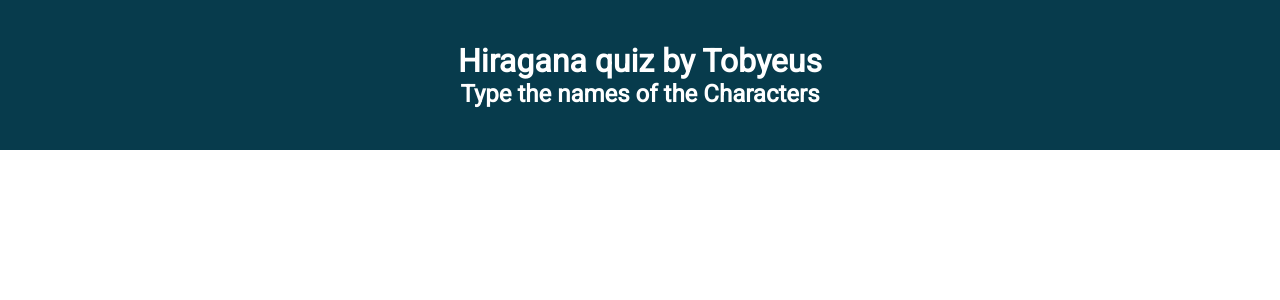
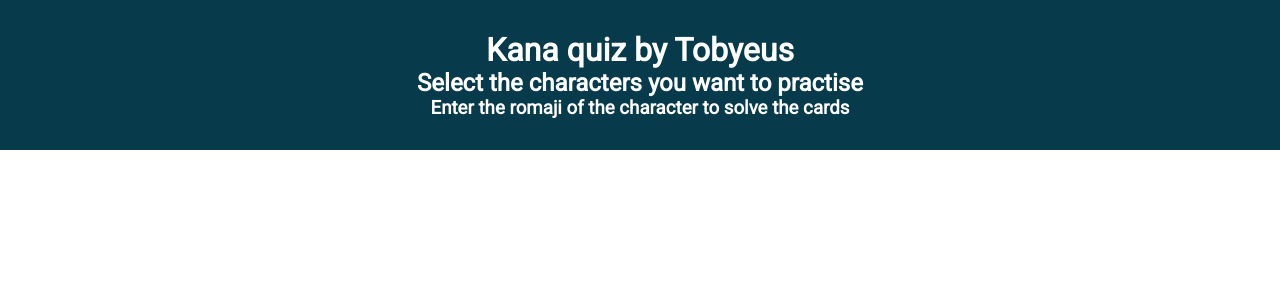
Before and after one commit to Tobyeus/Kana-Learner-Vue, a Vue app: page / in a window 1280 px wide. Shown: the top 300 px of the page. Built offline with nearby package versions, Linux system fonts and the light colour scheme.

Commit message:
changes to header

```diff
--- a/src/components/UI/TheHeader.vue
+++ b/src/components/UI/TheHeader.vue
@@ -1,7 +1,8 @@
 <template>
     <header>
-        <h1>Hiragana quiz by Tobyeus</h1>
-        <h2>Type the names of the Characters</h2>
+        <h1>Kana quiz by Tobyeus</h1>
+        <h2>Select the characters you want to practise</h2>
+        <h3>Enter the romaji of the character to solve the cards</h3>
     </header>
 </template>
 
```
